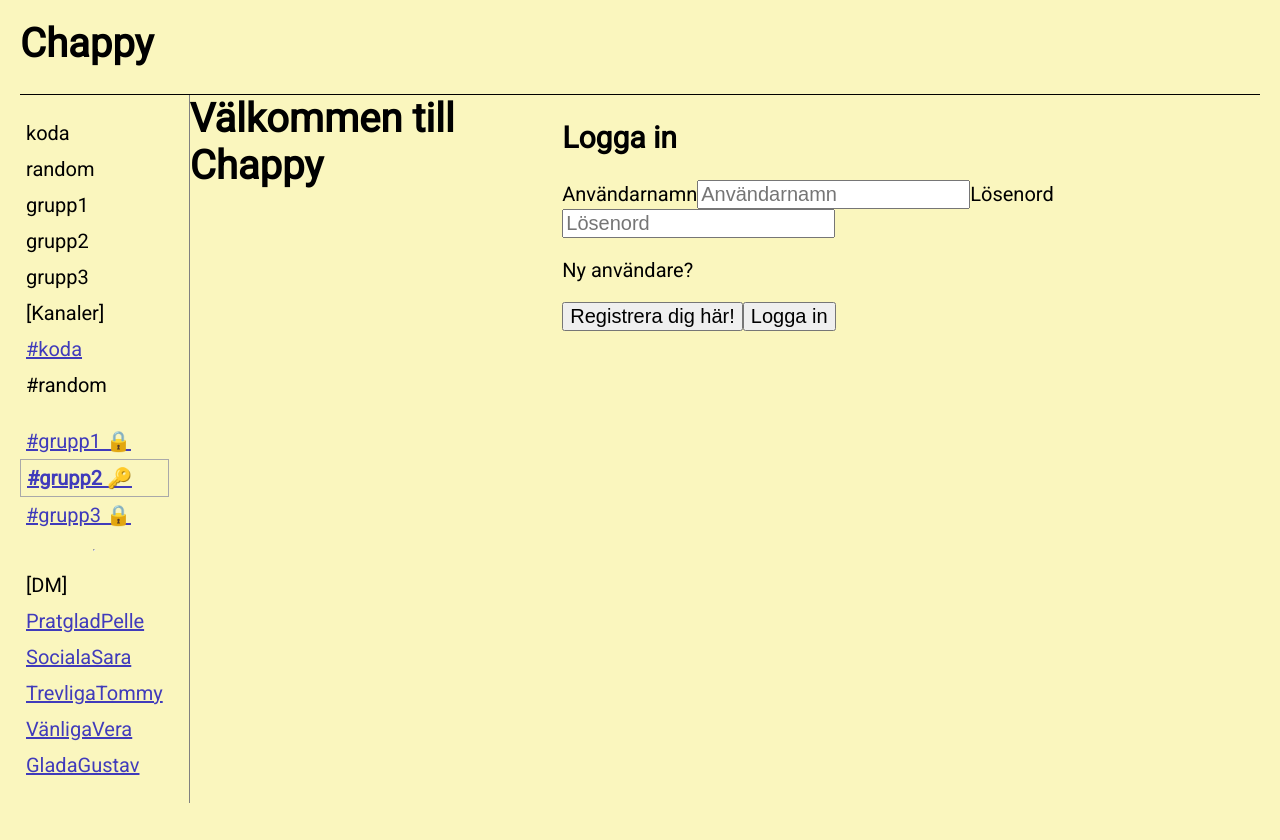
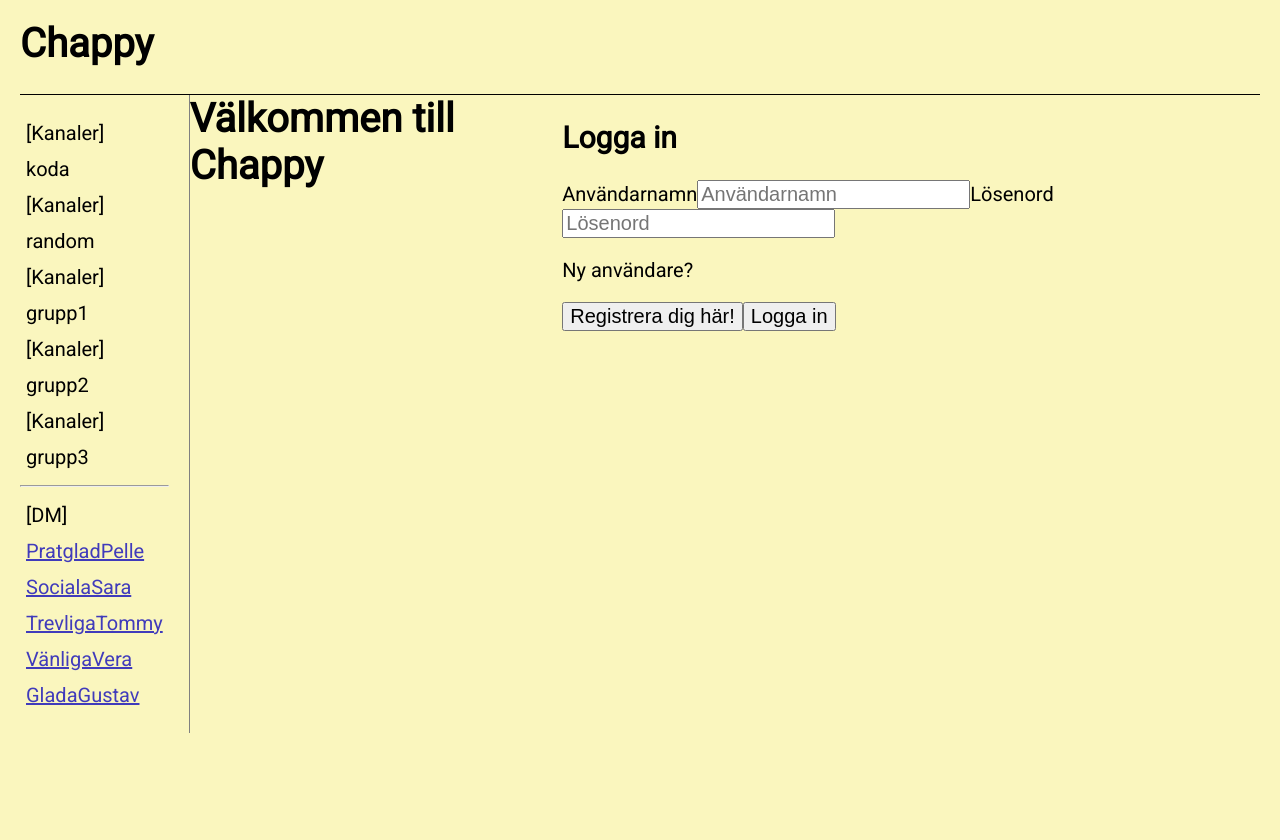
Before and after one commit to ThereseS89/Individuell-uppgift-chappy, a React (Vite) app: page / in a window 1280 px wide. Built offline with nearby package versions, Linux system fonts and the light colour scheme; data requests are answered from the project's data file.

Commit message:
making the channels locked

```diff
--- a/src/Components/Side.jsx
+++ b/src/Components/Side.jsx
@@ -8,16 +8,26 @@ import { getChannels } from "../utils/getChannels.js"
 
 const Side = () => {
 const navigate = useNavigate()
-const [errorMessage, setErrorMessage ] = useState([])
+const [error, setError ] = useState("")
 const [channels, setChannels] = useState([])
 
 	const handleAccessToChannel = async (channelId) => {
 		const maybeJwt = await handleGetData(channelId)
 		console.log('handleAcces körs')
 		if(maybeJwt) {
-			navigate('/random')
+			if(channelId === 'channel1'){
+				navigate('/koda')
+			} else if(channelId === 'channel2'){
+				navigate('/random')
+			} else if(channelId === 'channel3'){
+				navigate('/gruppEtt')
+			} else if(channelId === 'channel4'){
+				navigate('/gruppTvå')
+			} else if(channelId === 'channel5'){
+				navigate('/gruppTre')
+			}
 		} else {
-			setErrorMessage('Du måste vara inloggad för att ha tillgång till denna sida')
+			setError('Du måste vara inloggad för att ha tillgång till denna sida')
 		}
 
 	}
@@ -32,6 +42,7 @@ const [channels, setChannels] = useState([])
 	}, []);
 
 	return (
+
 		<nav>
 		<ul>
 			{channels.map((channel) => (
@@ -39,20 +50,15 @@ const [channels, setChannels] = useState([])
 				<div
 				className="channels-container"
 				key={channels.id}>
-					<li onClick={() => {handleAccessToChannel(channel.id)}}>{channel.name}</li>
+					<li> [Kanaler] </li>
+					<li onClick={() => {handleAccessToChannel(channel.id)}}> {channel.name} </li>
+					<span>{error}</span>
 				</div>
 
-			)
+			))}
 
-			)}
-			<li> [Kanaler] </li>
-			<li><NavLink to="/koda"> #koda </NavLink></li>
-			<li> #random</li>
-			<p>{errorMessage}</p>
-			<li className="locked"><NavLink to="/gruppEtt"> #grupp1 🔒 </NavLink></li>
-			<li className="selected"><NavLink to="/gruppTvå"> #grupp2 🔑 </NavLink></li>
-			<li className="locked"><NavLink to="/gruppTre"> #grupp3 🔒 </NavLink></li>
-			<li> <hr/> </li>
+
+			<hr/>
 			<li title="Direktmeddelanden"> [DM] </li>
 			<li><a href="#">PratgladPelle</a></li>
 			<li><a href="#">SocialaSara</a></li>
```
